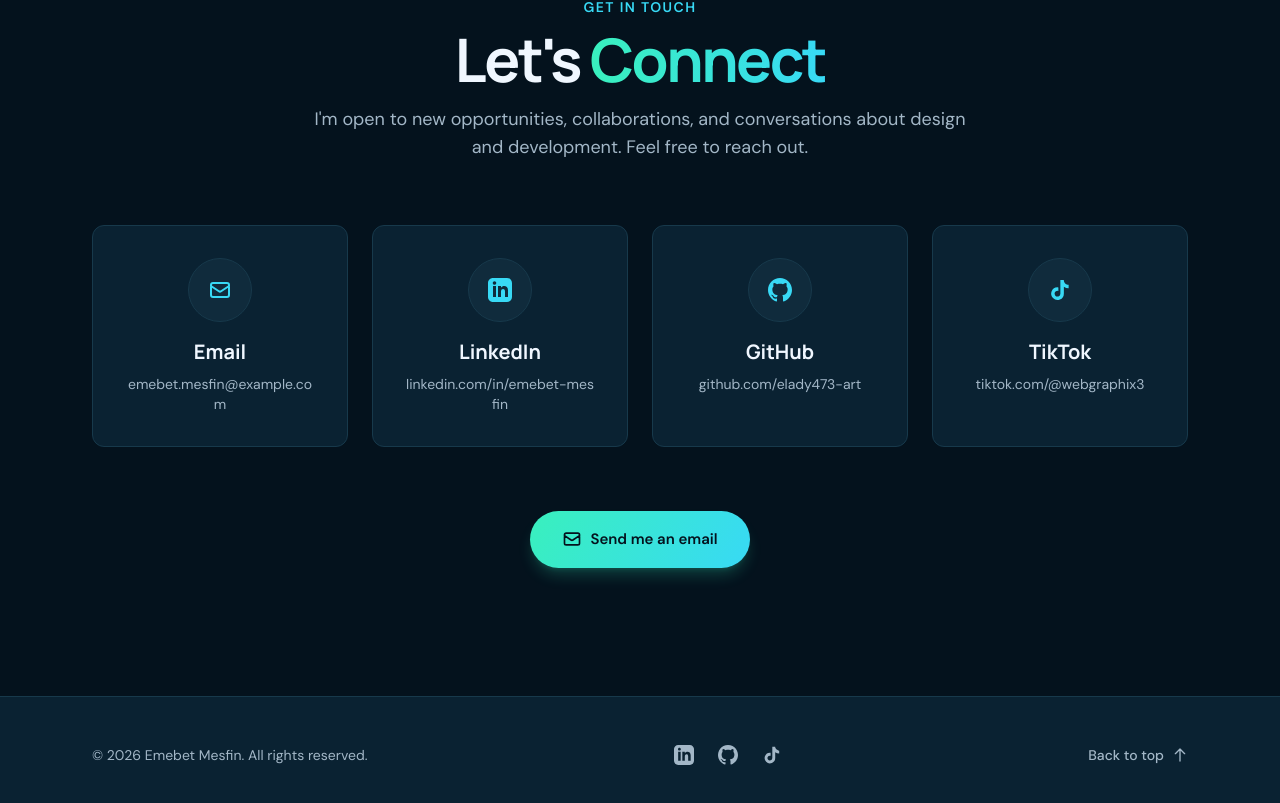
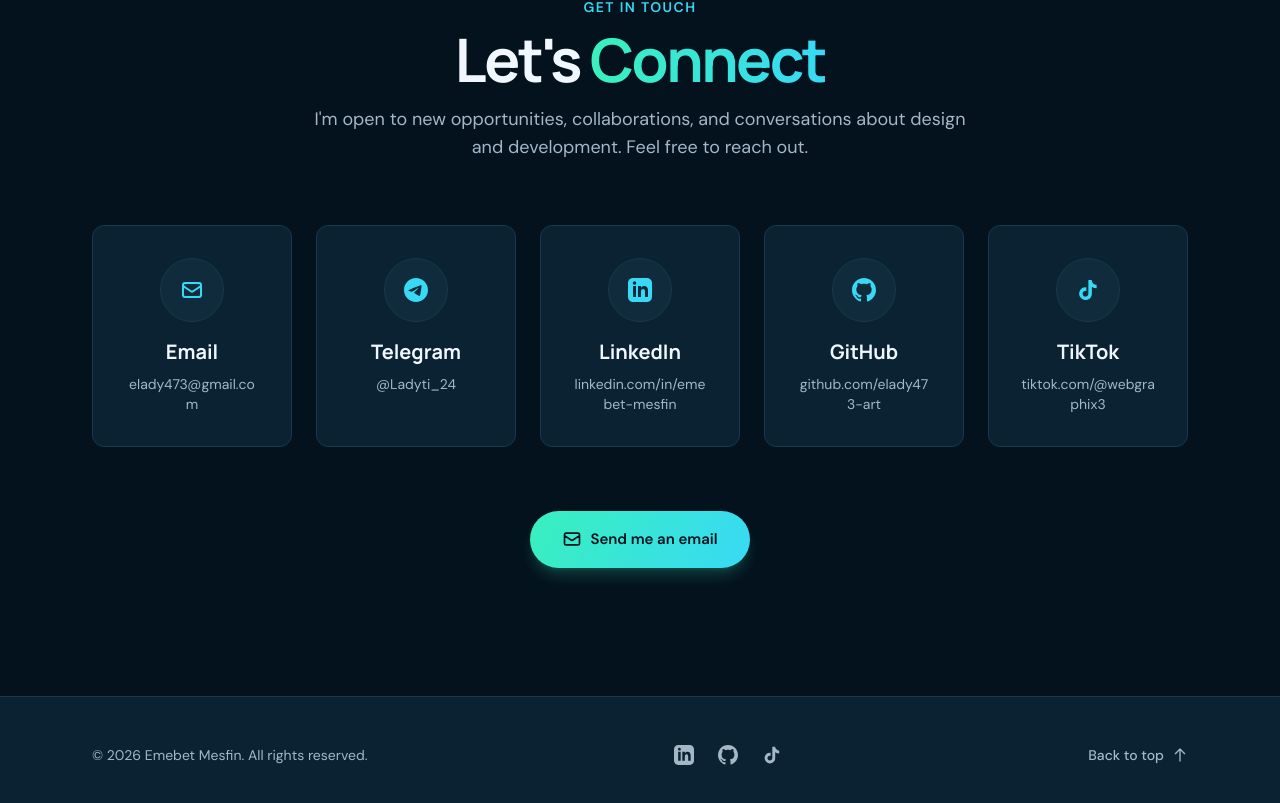
Before and after one commit to elady473-art/UI-UX, a React (Vite) app: page / in a window 1280 px wide. Shown: the part 3571-4374 px from the top of the page. Built offline with nearby package versions, Linux system fonts and the light colour scheme.

Commit message:
Update email to elady473@gmail.com and add Telegram contact (@Ladyti_24)

```diff
--- a/src/components/Contact.tsx
+++ b/src/components/Contact.tsx
@@ -9,8 +9,18 @@ const Contact = () => {
         </svg>
       ),
       label: 'Email',
-      value: 'emebet.mesfin@example.com',
-      href: 'mailto:emebet.mesfin@example.com',
+      value: 'elady473@gmail.com',
+      href: 'mailto:elady473@gmail.com',
+    },
+    {
+      icon: (
+        <svg className="w-6 h-6" fill="currentColor" viewBox="0 0 24 24">
+          <path d="M12 0C5.373 0 0 5.373 0 12s5.373 12 12 12 12-5.373 12-12S18.627 0 12 0zm5.562 8.161c-.18 1.897-.962 6.502-1.359 8.627-.168.9-.5 1.201-.82 1.23-.697.064-1.226-.461-1.901-.903-1.056-.692-1.653-1.123-2.678-1.799-1.185-.781-.417-1.21.258-1.911.177-.184 3.247-2.977 3.307-3.23.007-.032.014-.15-.056-.212s-.174-.041-.249-.024c-.106.024-1.793 1.139-5.062 3.345-.479.329-.913.489-1.302.481-.428-.008-1.252-.242-1.865-.442-.751-.244-1.349-.374-1.297-.789.027-.216.324-.437.892-.663 3.498-1.524 5.831-2.529 6.998-3.014 3.332-1.386 4.025-1.627 4.476-1.635.099-.002.321.023.465.141.121.099.155.232.171.325.016.093.036.305.02.471z"/>
+        </svg>
+      ),
+      label: 'Telegram',
+      value: '@Ladyti_24',
+      href: 'https://t.me/Ladyti_24',
     },
     {
       icon: (
@@ -68,7 +78,7 @@ const Contact = () => {
         </motion.div>
 
         {/* Contact Methods */}
-        <div className="grid md:grid-cols-2 lg:grid-cols-4 gap-6 max-w-6xl mx-auto">
+        <div className="grid sm:grid-cols-2 lg:grid-cols-3 xl:grid-cols-5 gap-6 max-w-7xl mx-auto">
           {contactMethods.map((method, index) => (
             <motion.a
               key={method.label}
@@ -104,7 +114,7 @@ const Contact = () => {
           className="text-center mt-16"
         >
           <motion.a
-            href="mailto:emebet.mesfin@example.com"
+            href="mailto:elady473@gmail.com"
             whileHover={{ scale: 1.05 }}
             whileTap={{ scale: 0.95 }}
             className="inline-flex items-center gap-2 px-8 py-4 bg-gradient-primary text-bg font-semibold rounded-full shadow-lg shadow-green/20 hover:shadow-green/40 transition-all"
```
